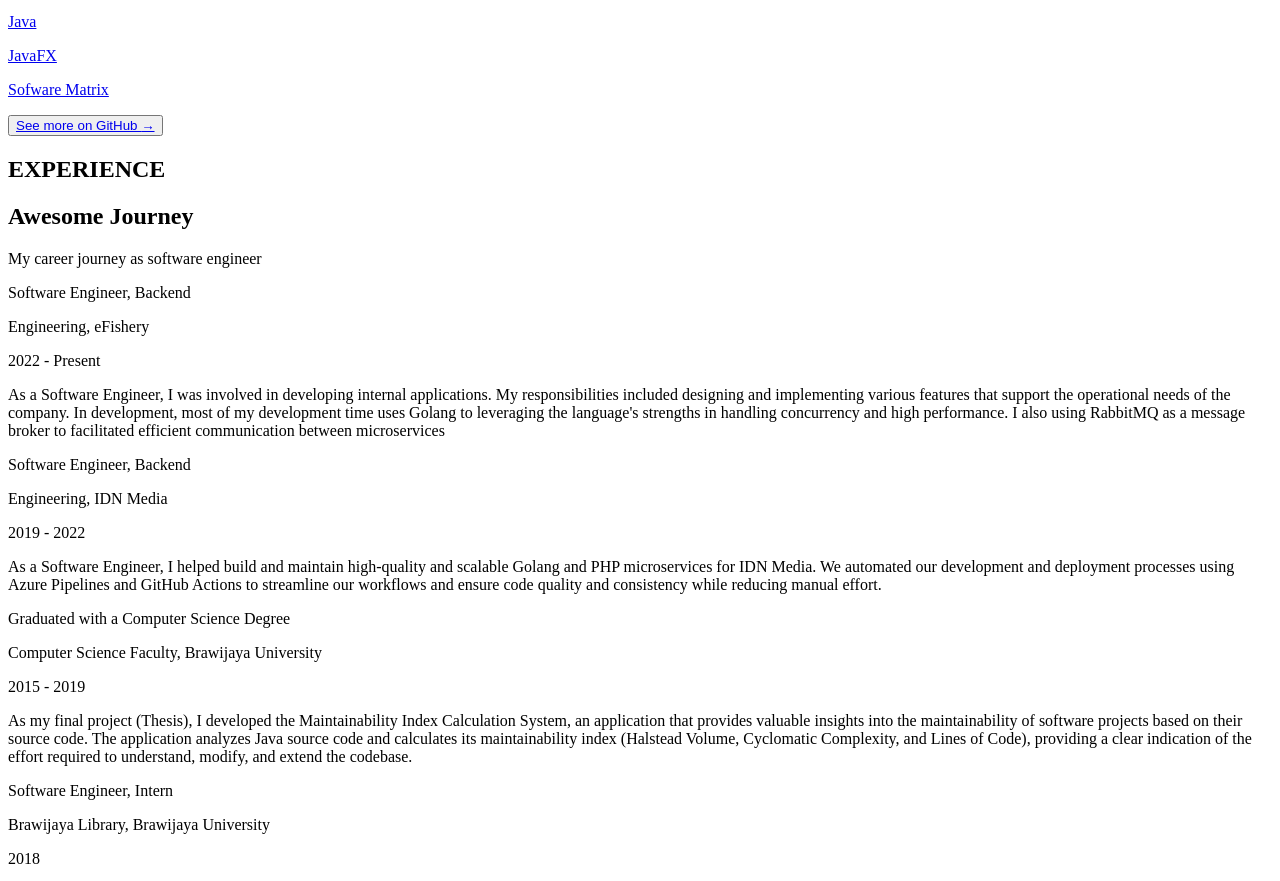
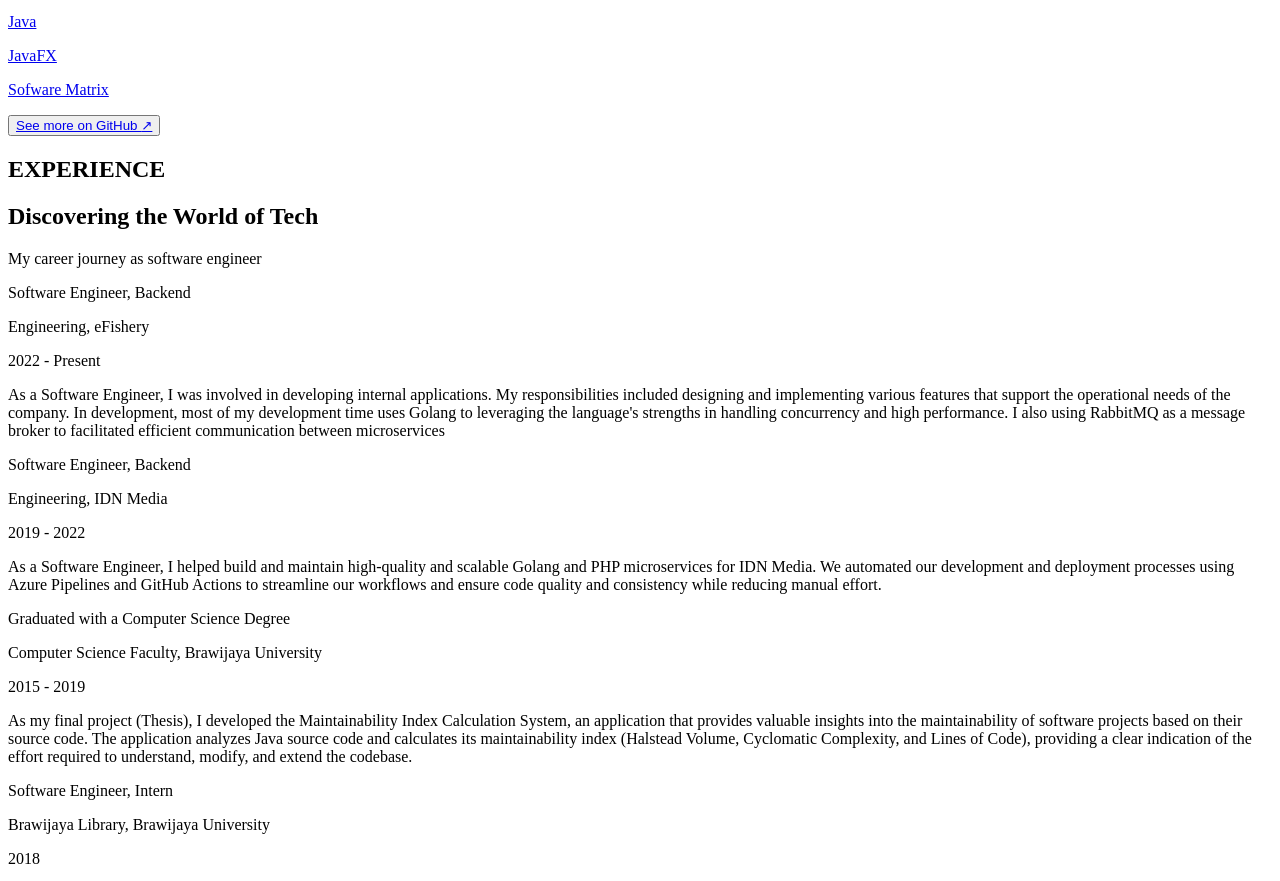
Before and after one commit to rasatmaja/rasio.dev, an Astro site: page / in a window 1280 px wide. Shown: the part 1110-1991 px from the top of the page. Built offline with nearby package versions, Linux system fonts and the light colour scheme; Astro itself is replaced by a stand-in of ours.

Commit message:
chore: change tagline

```diff
--- a/src/components/Experience.astro
+++ b/src/components/Experience.astro
@@ -37,7 +37,7 @@ let experiences = [
 <section class="min-h-full my-10">
 	<div class="mb-5">
 		<h2 class="text-lg font-medium tracking-wide text-secondary">EXPERIENCE</h2>
-		<h1 class="text-4xl font-black tracking-tight my-1">Awesome Journey</h1>
+		<h1 class="text-4xl font-black tracking-tight my-1">Discovering the World of Tech</h1>
 		<p class="text-lg font-light text-gray-500">My career journey as software engineer</p>
 	</div>
 
--- a/src/components/Project.astro
+++ b/src/components/Project.astro
@@ -62,7 +62,7 @@ let repos = [
 
     <button class="py-3 px-5 bg-blue-600 text-white rounded-lg">
         <a href="https://github.com/rasatmaja" target="__blank">
-            See more on GitHub <span>→</span>
+            See more on GitHub <span class="ml-1">↗</span>
         </a>
     </button>
 </section>
```
